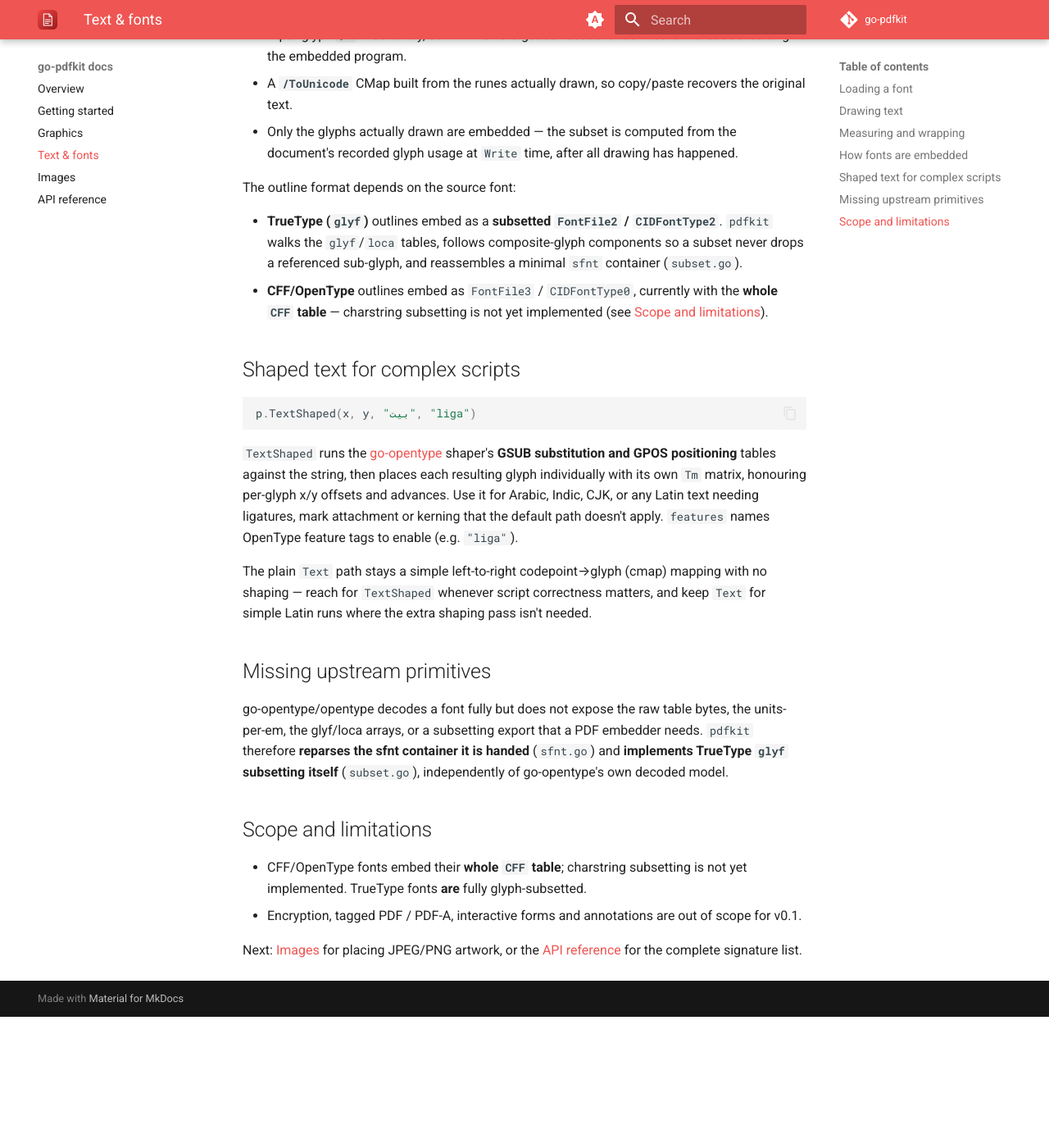
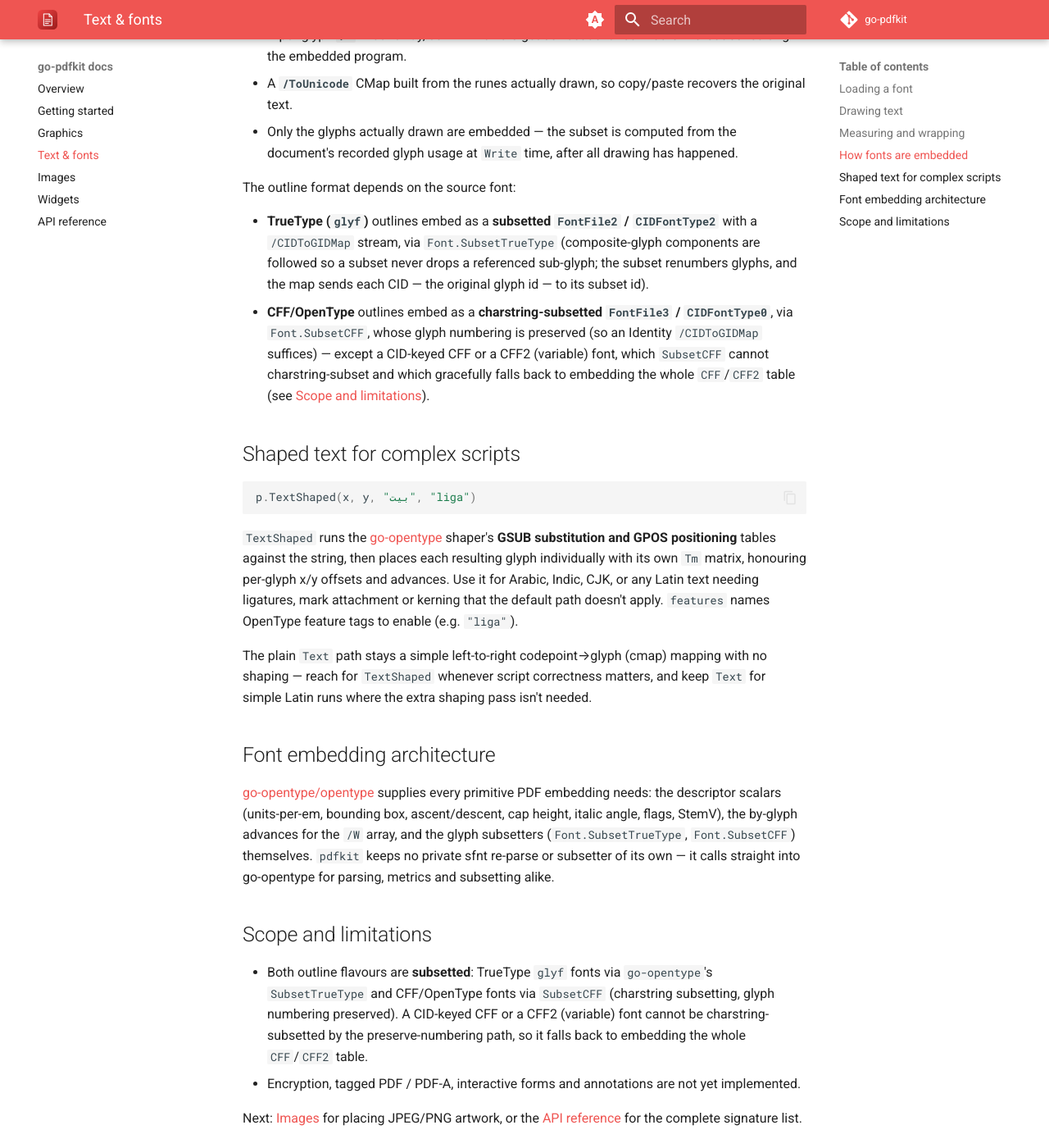
Before and after one commit to go-pdfkit/docs, an MkDocs documentation site: the page built from docs/text-and-fonts.md, in a window 1280 px wide and 1400 px high, scrolled down 1749 px. Shown: the whole window at 82% size. Built offline with MkDocs 1.6.1 and Material for MkDocs 9.7.7, drawn with Linux system fonts in a browser that asks for light colours; the version menu is left out; before the commit the page ends 2989 px from its top, so only the background shows below that.

Commit message:
docs: fix stale pre-go-opentype-adoption content and add Widgets page (#1)
The font-embedding narrative (index.md, text-and-fonts.md) still described
pdfkit's own sfnt.go/subset.go reparsing and claimed CFF fonts weren't
subsetted — both stale since the go-opentype v0.5.0 subsetting adoption
(pdfkit#1). Rewrite both to match the real Font.SubsetTrueType/SubsetCFF
architecture, with the CID-keyed-CFF/CFF2 whole-table fallback as the only
remaining limitation.

The v0.3.0/v0.4.0 widget bridge (AddWidget/AddWidgetVector) was undocumented
anywhere on the site. Add docs/widgets.md, wire it into the nav, and add a
Widget bridge section to api.md.

Bump the mike-deployed version label from the placeholder "0.1" to "0.4"
(pdfkit's current minor release) so the version switcher stops undercounting
three minor releases' worth of docs.

Drop the "out of scope for v0.1"/"v0.2" version pins from scope notes (each
repo had a different stale version baked in).

Co-authored-by: Claude Opus 4.8 <noreply@anthropic.com>

```diff
--- a/docs/text-and-fonts.md
+++ b/docs/text-and-fonts.md
@@ -81,12 +81,16 @@ Every font a page uses is written as a **Type0 composite font** with
 The outline format depends on the source font:
 
 - **TrueType (`glyf`)** outlines embed as a **subsetted `FontFile2` /
-  `CIDFontType2`**. `pdfkit` walks the `glyf`/`loca` tables, follows
-  composite-glyph components so a subset never drops a referenced
-  sub-glyph, and reassembles a minimal `sfnt` container (`subset.go`).
-- **CFF/OpenType** outlines embed as `FontFile3` / `CIDFontType0`, currently
-  with the **whole `CFF ` table** — charstring subsetting is not yet
-  implemented (see [Scope and limitations](#scope-and-limitations)).
+  `CIDFontType2`** with a `/CIDToGIDMap` stream, via `Font.SubsetTrueType`
+  (composite-glyph components are followed so a subset never drops a
+  referenced sub-glyph; the subset renumbers glyphs, and the map sends each
+  CID — the original glyph id — to its subset id).
+- **CFF/OpenType** outlines embed as a **charstring-subsetted `FontFile3` /
+  `CIDFontType0`**, via `Font.SubsetCFF`, whose glyph numbering is preserved
+  (so an Identity `/CIDToGIDMap` suffices) — except a CID-keyed CFF or a CFF2
+  (variable) font, which `SubsetCFF` cannot charstring-subset and which
+  gracefully falls back to embedding the whole `CFF`/`CFF2` table (see
+  [Scope and limitations](#scope-and-limitations)).
 
 ## Shaped text for complex scripts
 
@@ -107,21 +111,26 @@ mapping with no shaping — reach for `TextShaped` whenever script correctness
 matters, and keep `Text` for simple Latin runs where the extra shaping pass
 isn't needed.
 
-## Missing upstream primitives
+## Font embedding architecture
 
-go-opentype/opentype decodes a font fully but does not expose the raw table
-bytes, the units-per-em, the glyf/loca arrays, or a subsetting export that a
-PDF embedder needs. `pdfkit` therefore **reparses the sfnt container it is
-handed** (`sfnt.go`) and **implements TrueType `glyf` subsetting itself**
-(`subset.go`), independently of go-opentype's own decoded model.
+[go-opentype/opentype](https://github.com/go-opentype/opentype) supplies
+every primitive PDF embedding needs: the descriptor scalars (units-per-em,
+bounding box, ascent/descent, cap height, italic angle, flags, StemV), the
+by-glyph advances for the `/W` array, and the glyph subsetters
+(`Font.SubsetTrueType`, `Font.SubsetCFF`) themselves. `pdfkit` keeps no
+private sfnt re-parse or subsetter of its own — it calls straight into
+go-opentype for parsing, metrics and subsetting alike.
 
 ## Scope and limitations
 
-- CFF/OpenType fonts embed their **whole `CFF ` table**; charstring
-  subsetting is not yet implemented. TrueType fonts **are** fully
-  glyph-subsetted.
-- Encryption, tagged PDF / PDF-A, interactive forms and annotations are out
-  of scope for v0.1.
+- Both outline flavours are **subsetted**: TrueType `glyf` fonts via
+  `go-opentype`'s `SubsetTrueType` and CFF/OpenType fonts via `SubsetCFF`
+  (charstring subsetting, glyph numbering preserved). A CID-keyed CFF or a
+  CFF2 (variable) font cannot be charstring-subsetted by the
+  preserve-numbering path, so it falls back to embedding the whole
+  `CFF`/`CFF2` table.
+- Encryption, tagged PDF / PDF-A, interactive forms and annotations are not
+  yet implemented.
 
 Next: [Images](images.md) for placing JPEG/PNG artwork, or the
 [API reference](api.md) for the complete signature list.
--- a/mkdocs.yml
+++ b/mkdocs.yml
@@ -1,5 +1,5 @@
 site_name: go-pdfkit docs
-site_description: "A pure-Go, zero-C PDF 1.7 writer with a Go-idiomatic API: vector graphics, subsetted font embedding via go-opentype, and JPEG/PNG image placement."
+site_description: "A pure-Go, zero-C PDF 1.7 writer with a Go-idiomatic API: vector graphics, subsetted font embedding via go-opentype, JPEG/PNG image placement, and a go-widgets/toolkit widget bridge."
 site_url: https://go-pdfkit.github.io/docs/
 repo_url: https://github.com/go-pdfkit
 repo_name: go-pdfkit
@@ -45,6 +45,7 @@ nav:
   - Graphics: graphics.md
   - Text & fonts: text-and-fonts.md
   - Images: images.md
+  - Widgets: widgets.md
   - API reference: api.md
 
 markdown_extensions:
```
Also changed, not shown: docs/api.md (+24 -0 lines), docs/index.md (+23 -14 lines), docs/widgets.md (added, +85 -0 lines), 1 other file.
